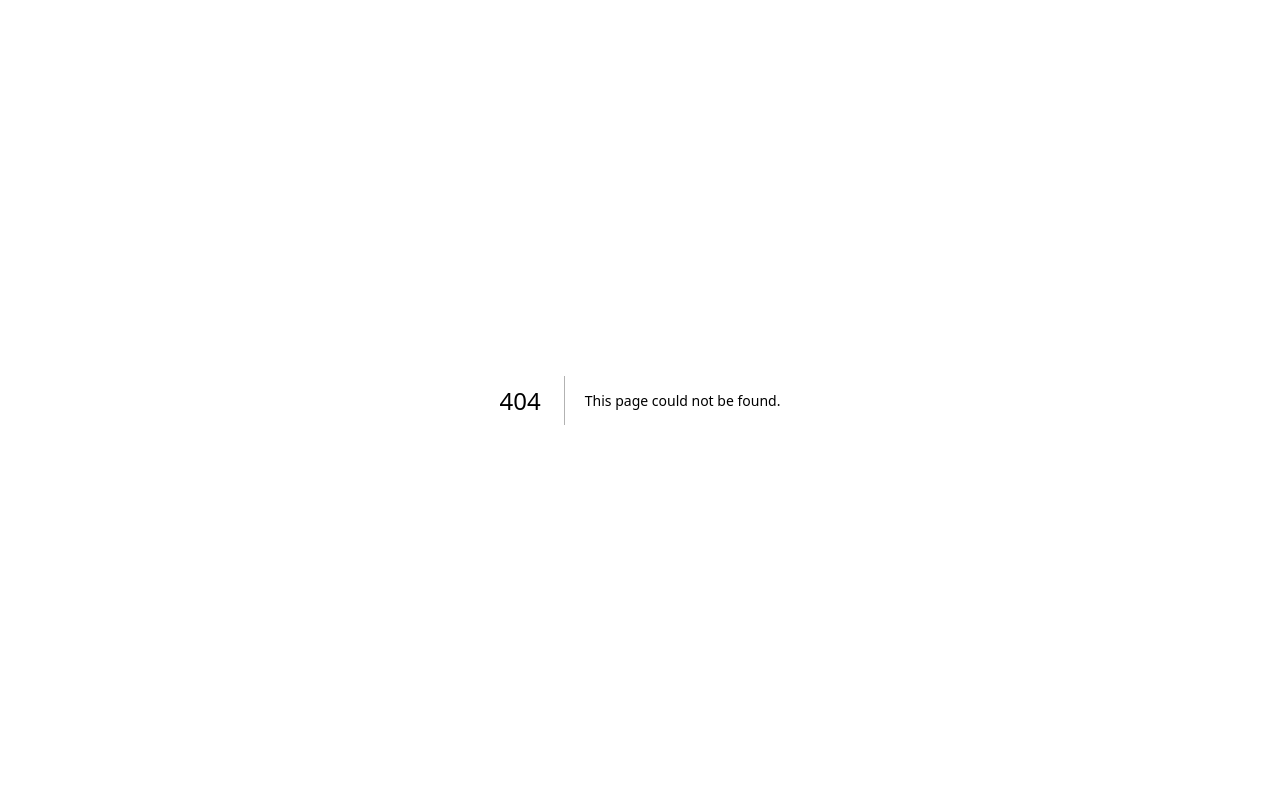
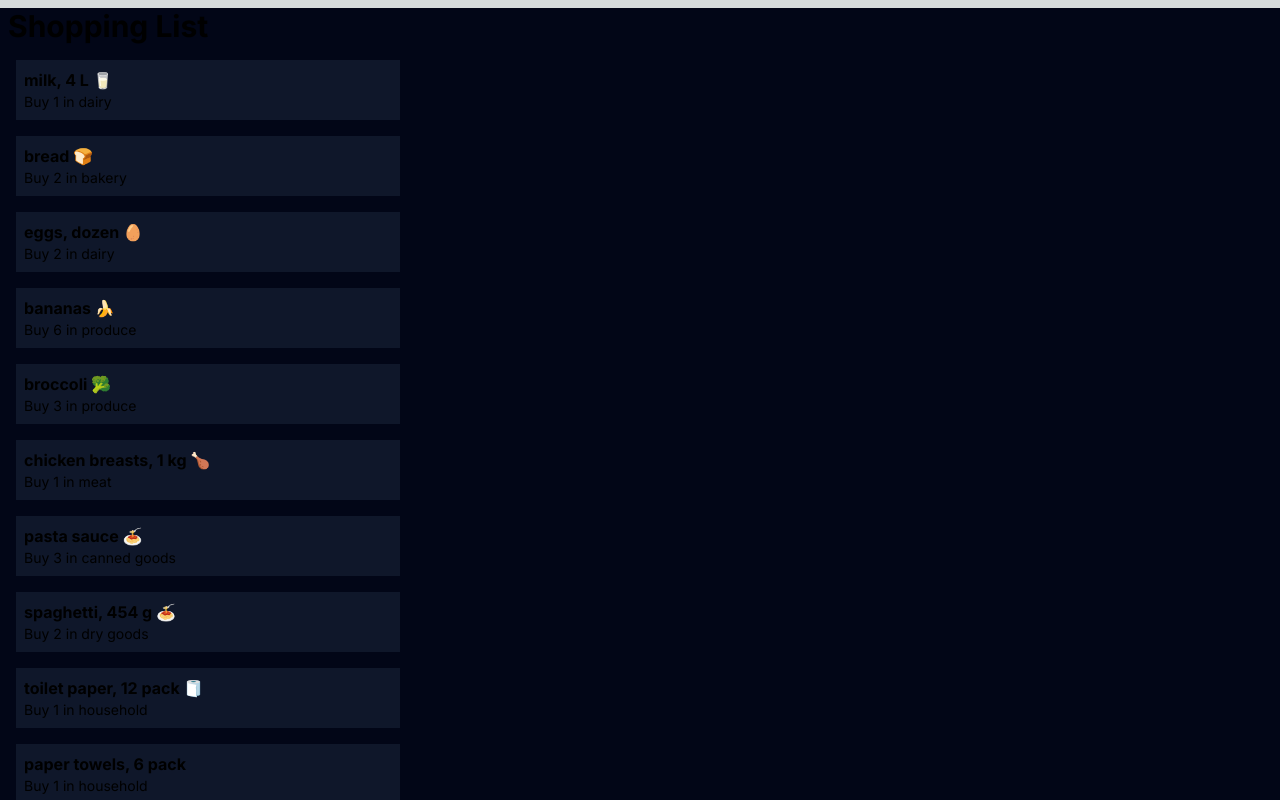
Before and after one commit to JYUN-YI/cprg306-assignments, a Next.js app: page /week-3 in a window 1280 px wide. Before the commit this address had no page. Shown: the top 800 px of the page. Built offline with nearby package versions, Linux system fonts and the light colour scheme.

Commit message:
Add files via upload

```diff
--- /dev/null
+++ b/app/week-3/item-list.js
@@ -0,0 +1,27 @@
+import React from "react";
+import Item from "./item";
+
+const ItemList = () => {
+    const items = [ { name: "milk, 4 L 🥛", quantity: 1, category: "dairy" },
+    { name: "bread 🍞", quantity: 2, category: "bakery" },
+    { name: "eggs, dozen 🥚", quantity: 2, category: "dairy" },
+    { name: "bananas 🍌", quantity: 6, category: "produce" },
+    { name: "broccoli 🥦", quantity: 3, category: "produce" },
+    { name: "chicken breasts, 1 kg 🍗", quantity: 1, category: "meat" },
+    { name: "pasta sauce 🍝", quantity: 3, category: "canned goods" },
+    { name: "spaghetti, 454 g 🍝", quantity: 2, category: "dry goods" },
+    { name: "toilet paper, 12 pack 🧻", quantity: 1, category: "household" },
+    { name: "paper towels, 6 pack", quantity: 1, category: "household" },
+    { name: "dish soap 🍽️", quantity: 1, category: "household" },
+    { name: "hand soap 🧼", quantity: 4, category: "household" }, ];
+
+return (
+<div>
+    {items.map((item, index) => (
+    <Item key={index} name={item.name} quantity={item.quantity} category={item.category} />
+))}
+</div>
+);
+};
+
+export default ItemList;
--- /dev/null
+++ b/app/week-3/item.js
@@ -0,0 +1,12 @@
+import React from 'react';
+
+const Item = ({ name, quantity, category }) => {
+  return (
+    <ul className="p-2 m-4 bg-slate-900 max-w-sm">
+      <div className="text-x1 font-bold">{name}</div>
+      <div className="text-sm">Buy {quantity} in {category}</div>
+    </ul>
+  );
+}
+
+export default Item;
--- /dev/null
+++ b/app/week-3/page.js
@@ -0,0 +1,12 @@
+import React from 'react';
+import ItemList from './item-list';
+
+const Page = () => {
+    return (
+    <main className="bg-slate-950">
+    <h1 className="text-3xl font-bold m-2">Shopping List</h1>
+    <ItemList /> </main>
+    );
+ }
+
+export default Page;
```
